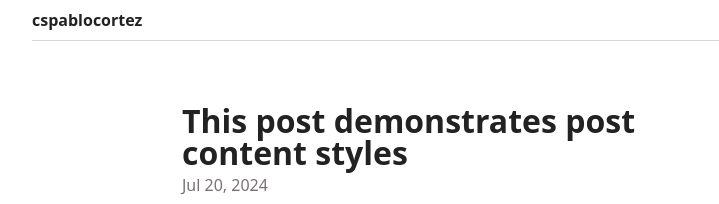
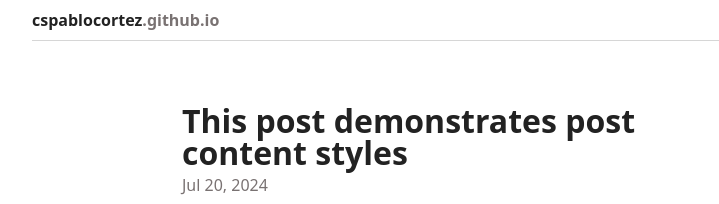
Before and after one commit to cspablocortez/cspablocortez.github.io, a Jekyll site: the page built from _posts/2024-07-20-sample-post.md, in a window 1280 px wide and 900 px high. Shown: the top 204 px of the window, without its empty margins (183-902 px from the left). Built offline with Jekyll 4.4.1, drawn with Linux system fonts in a browser that asks for light colours.

Commit message:
Added domain to navbar

```diff
--- a/_layouts/default.html
+++ b/_layouts/default.html
@@ -12,11 +12,10 @@
 
     <nav>
         {% if page.url == "/" %}
-        <h1 id="site-title"><a href="/">{{site.title}}</a></h1>
-        {% else%}
-        <h1><a href="/">{{site.title}}</a></h1>
+            <h1 id="site-title"><a href="/">{{site.title}}</a></h1>
+        {% else %}
+            <h1><a href="/">{{site.title}}<span style="color: var(--secondary-color)">.github.io</span></a></h1>
         {% endif %}
-        <!-- If current URL isn't home page, I should be able to get rid of the large title -->
     </nav>
 
     <main>
```
